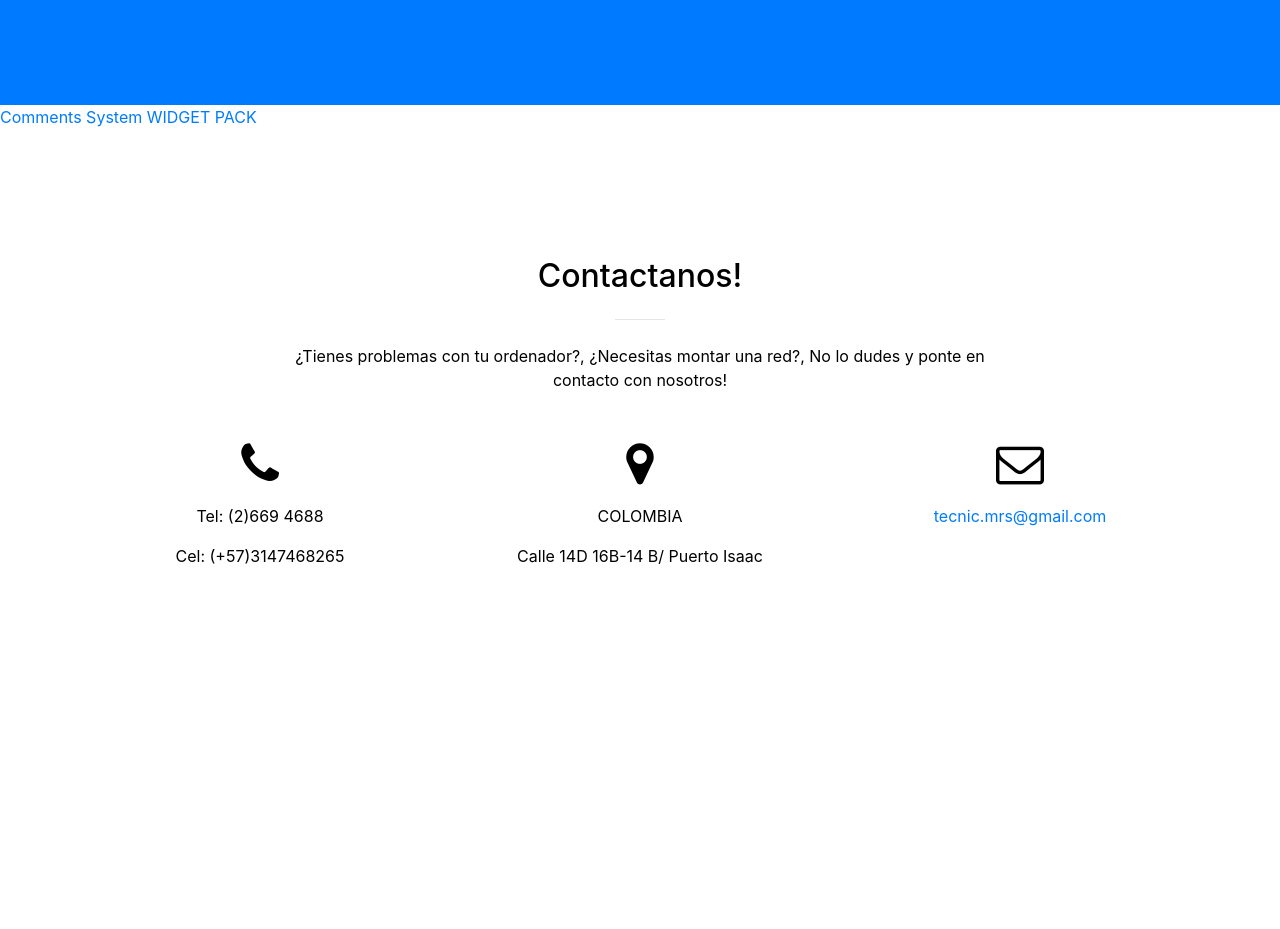
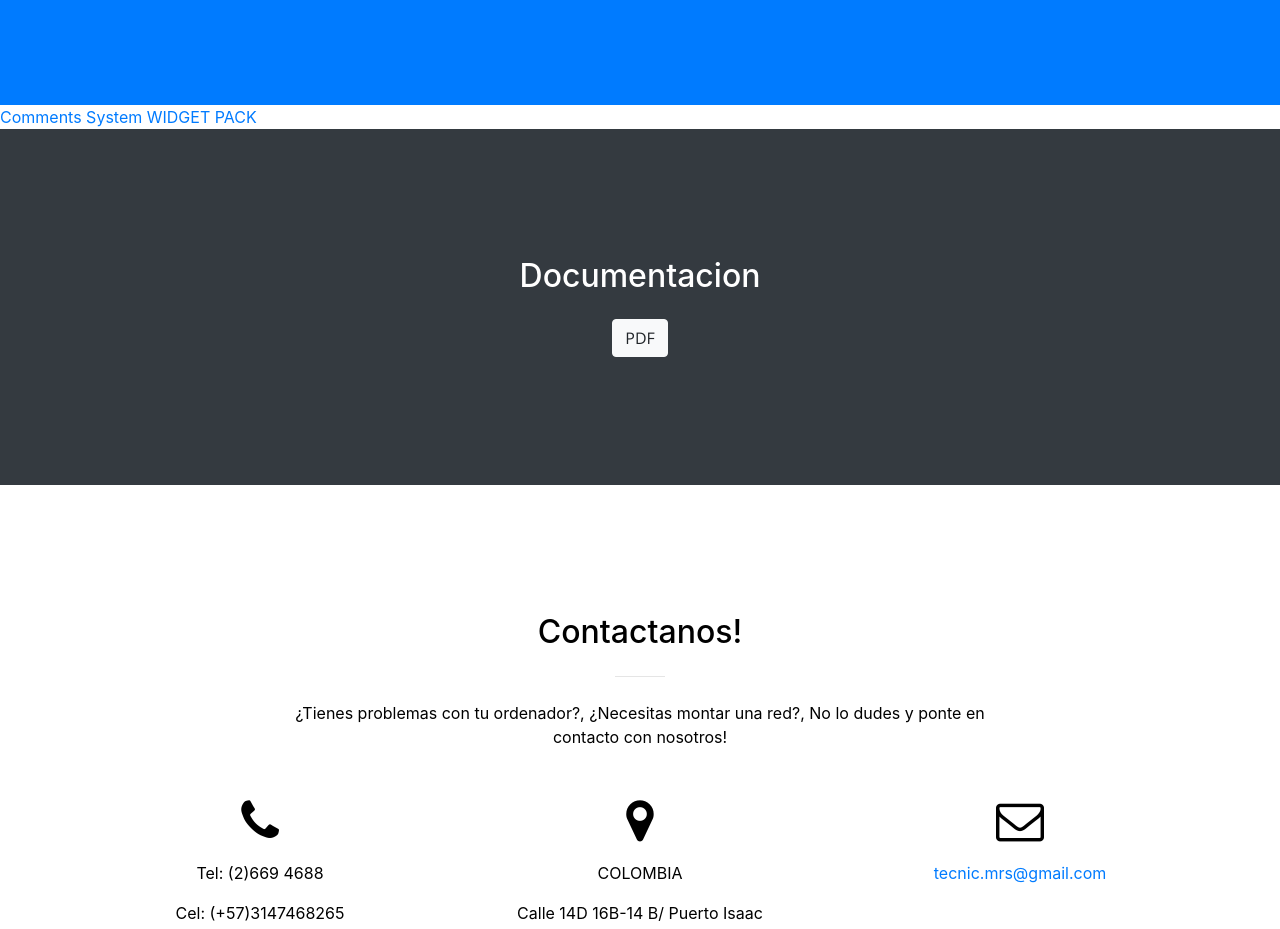
Before and after one commit to Tecnic-MRS/Web, a website with bundled scripts: page index.html in a window 1280 px wide. Shown: the part 4120-5049 px from the top of the page. Before the commit the page ends 4832 px from the top, so only its background shows below. Built offline with nearby package versions, Linux system fonts and the light colour scheme; a script that the page names is missing.

Commit message:
Update index.html

```diff
--- a/index.html
+++ b/index.html
@@ -297,6 +297,13 @@
     </section>
     <div id="wpac-comment"></div>
 <a href="https://widgetpack.com" class="wpac-cr">Comments System WIDGET PACK</a>
+    <br>
+    <section class="bg-dark text-white">
+      <div class="container text-center">
+        <h2 class="mb-4">Documentacion</h2>
+        <a class="btn btn-light btn-xl sr-button" href="https://drive.google.com/file/d/12y3SOWQH0AKbHnKvuR8aYu437Fp0Cd5g/view?usp=sharing">PDF</a>
+      </div>
+    </section>
     <div id="pie">
       <section id="contact">
       <div class="container">
```
